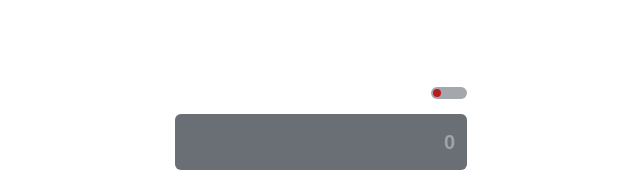
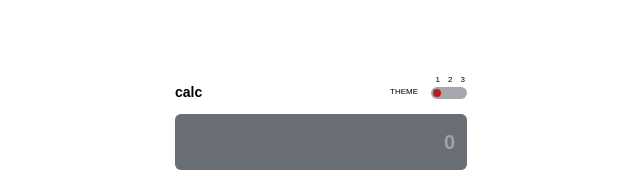
Before and after one commit to BlarQ/Calculator-app, a website: page index.html in a window 1280 px wide. Both pictures are taken after a click on the element 756 px from the left and 263 px from the top of the page. Shown: the part 170-349 px from the top of the page, 319-959 px from the left. Drawn offline with nearby package versions, Linux system fonts and the light colour scheme; files that its build step writes are made by us from their sources; a web font is replaced by a local one.

Commit message:
fix: background color and text color
I was able to fix the background color on different modes and also make the text switch colors on diferent modes. Noow its remaining the animation of the toggle button to right per click

```diff
--- a/index.html
+++ b/index.html
@@ -10,10 +10,10 @@
 <body class="bg-[#1d2951] w-[100%] max-h-[100vh] sm:h-screen flex justify-center items-center">
     <div class="sm:mt-0 mt-12">
         <div class="flex justify-between items-center">
-            <h1 id="hh" class="font-BlarQ text-white sm:text-sm text-3xl font-bold">calc</h1>
+            <h1 id="head" class="font-BlarQ text-white sm:text-sm text-3xl font-bold">calc</h1>
 
             <div class="flex justify-between items-center">
-                <h2 class="font-BlarQ
+                <h2 id="head1" class="font-BlarQ
                 sm:text-[8px]
                 text-sm
                 text-white
@@ -21,9 +21,9 @@
 
                 <div>
                     <div class="flex sm:mb-1 mb-3 sm:ml-[0.1rem]">
-                        <section class="font-BlarQ sm:text-[8px] text-sm text-white sm:mr-2 mr-4 mt-[-15px]">1</section>
-                        <section class="font-BlarQ sm:text-[8px] text-sm text-white sm:mr-2 mr-4 mt-[-15px]">2</section>
-                        <section class="font-BlarQ sm:text-[8px] text-sm text-white mt-[-15px]">3</section>
+                        <section id="head2" class="font-BlarQ sm:text-[8px] text-sm text-white sm:mr-2 mr-4 mt-[-15px]">1</section>
+                        <section id="head3" class="font-BlarQ sm:text-[8px] text-sm text-white sm:mr-2 mr-4 mt-[-15px]">2</section>
+                        <section id="head4" class="font-BlarQ sm:text-[8px] text-sm text-white mt-[-15px]">3</section>
                     </div>
 
                     <div class="bg-[#020a145b] sm:w-9 w-16 rounded-full sm:h-3 h-5 sm:ml-[-3px] ml-[-5px] sm:p-[0.15rem] p-1 cursor-pointer sm:mt-[-7px] mt-[-12px]">
--- a/script.js
+++ b/script.js
@@ -3,42 +3,58 @@ const button = document.getElementById('buttonEqual')
 const buttonRes = document.getElementById('buttonRes')
 const buttonDel = document.getElementById('buttonDel')
 const bgToggler = document.getElementById('bgToggler')
+const textColor = document.getElementById('head')
+const textColor1 = document.getElementById('head1')
+const textColor2 = document.getElementById('head2')
+const textColor3 = document.getElementById('head3')
+const textColor4 = document.getElementById('head4')
 
 
+//Delete Function
 const deleteButton =() => {
     input.value = input.value.slice(0, -1)
 }
 
 buttonDel.addEventListener('click', deleteButton)
 
+//Reset Function
 const resetButton = () => {
     input.value = ''
 }
 
 buttonRes.addEventListener('click', resetButton)
 
+//Compute Function(Equal to)
 const computeResult = () => {
-    const result = eval(input.value)
-    input.value = result
+    try{
+        const result = eval(input.value)
+        input.value = result
+    }
+    catch(err){
+        input.value = 'Error'
+    }
 }
 
 button.addEventListener('click', computeResult)
 
-// const bgColor = () => {
-//     document.body.style.backgroundColor ='cyan'
-//     document.body.style.backgroundColor ='green'
-// }
-
-// bgToggler.addEventListener('click', bgColor)
-
+//Background Color Functions
 const colors = ['white', '#3e4d80', '#1d2951']
+const tColor = ['black', 'white', 'cyan']
 
 colorIndex = 0
+tColorIndex = 0
 
 const bgColor = () => {
     document.body.style.backgroundColor = colors[colorIndex]
     colorIndex++
     colorIndex === colors.length ? colorIndex = 0 : colorIndex
+    textColor.style.color = tColor[tColorIndex]
+    textColor1.style.color = tColor[tColorIndex]
+    textColor2.style.color = tColor[tColorIndex]
+    textColor3.style.color = tColor[tColorIndex]
+    textColor4.style.color = tColor[tColorIndex]
+    tColorIndex++
+    tColorIndex === tColor.length ? tColorIndex = 0 : tColorIndex
 }
 
 bgToggler.addEventListener('click', bgColor)
```
